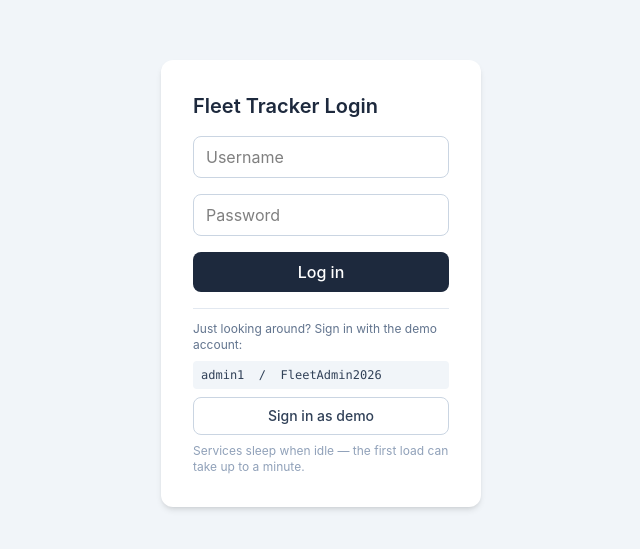
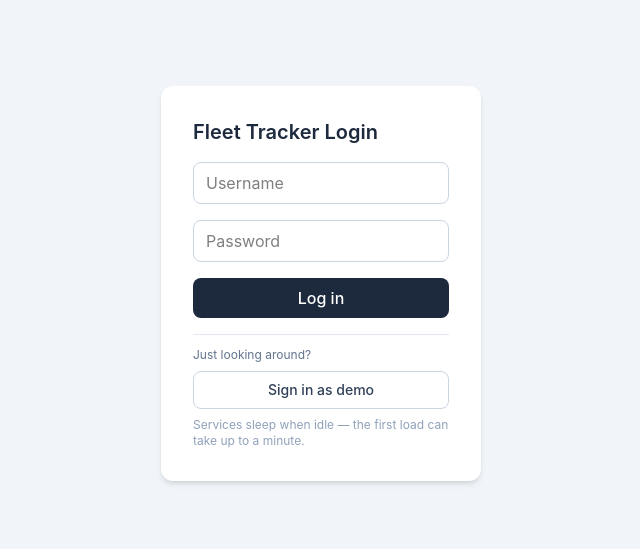
Before and after one commit to nidhijain64/iot-telemetry-mesh, a React (Vite) app in the folder dashboard/: page /login in a window 1280 px wide. Shown: the part 117-666 px from the top of the page, without its empty margins (319-959 px from the left). Built offline with nearby package versions, Linux system fonts and the light colour scheme; no server answers.

Commit message:
Drop the printed demo credentials from the login page
The one-click button already signs the visitor in, so spelling out the username
and password beside it was redundant.

```diff
--- a/dashboard/src/pages/Login.jsx
+++ b/dashboard/src/pages/Login.jsx
@@ -56,12 +56,7 @@
 
         {DEMO_USERNAME && DEMO_PASSWORD && (
           <div className="pt-3 border-t border-slate-200 space-y-2">
-            <p className="text-xs text-slate-500">
-              Just looking around? Sign in with the demo account:
-            </p>
-            <p className="text-xs font-mono text-slate-700 bg-slate-100 rounded px-2 py-1.5">
-              {DEMO_USERNAME} &nbsp;/&nbsp; {DEMO_PASSWORD}
-            </p>
+            <p className="text-xs text-slate-500">Just looking around?</p>
             <button
               type="button"
               onClick={() => {
```
